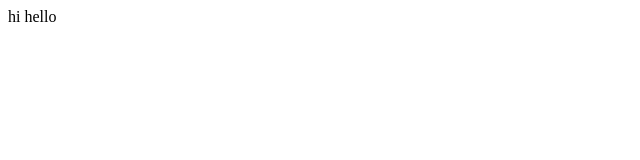
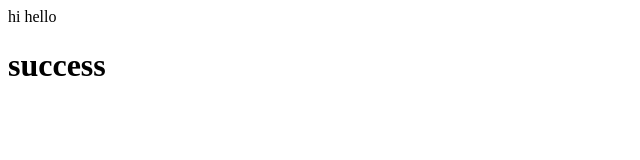
Before and after one commit to JaneNivaditha/BisectRepo, a plain HTML site: page update.html in a window 1280 px wide. Shown: the whole page, without its empty margins (0-640 px from the left). Drawn offline with Linux system fonts and the light colour scheme.

Commit message:
Update update.html

```diff
--- a/update.html
+++ b/update.html
@@ -2,3 +2,4 @@
 <body>
   hi
   hello
+  <h1>success</h1>
```
